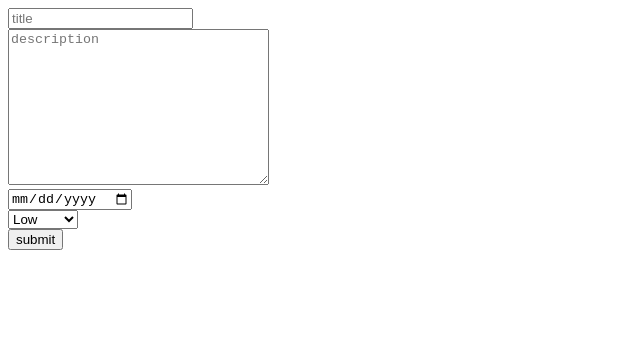
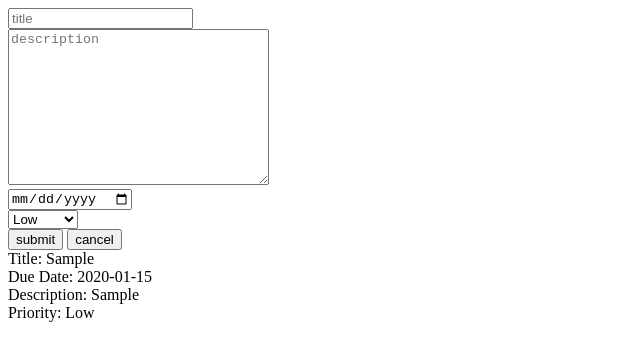
Before and after one commit to Toph765/todo-list, a website built with webpack: page dist/index.html in a window 1280 px wide. Both pictures are taken after typing "Sample", "Sample", "2020-01-15" into the empty fields and a click on the button "submit". Shown: the whole page, without its empty margins (0-640 px from the left). Built offline with nearby package versions, Linux system fonts and the light colour scheme.

Commit message:
create UI module; display task; add cancel btn

```diff
--- /dev/null
+++ b/src/UI.js
@@ -0,0 +1,32 @@
+import { AddtoList } from "./manageList";
+
+const renderTask = (() => {
+    function displayTask() {
+        let list = AddtoList.TodoList;
+        let itemToDisplay = list[list.length - 1];
+
+        const main = document.querySelector('main');
+        const container = document.createElement('div');
+
+        container.setAttribute('data-listId', `${itemToDisplay.id}`)
+
+        const title = document.createElement('div')
+        const duedate = document.createElement('div');
+        const description = document.createElement('div');
+        const priority = document.createElement('div');
+
+        title.textContent = `Title: ${itemToDisplay.title}`;
+        duedate.textContent = `Due Date: ${itemToDisplay.duedate}`;
+        description.textContent = `Description: ${itemToDisplay.description}`;
+        priority.textContent = `Priority: ${itemToDisplay.priority}`;
+
+        container.append(title, duedate, description, priority);
+        main.appendChild(container);
+
+        return main;
+    }
+
+    return { displayTask }
+})()
+
+export { renderTask }
--- a/src/index.js
+++ b/src/index.js
@@ -1,3 +1,4 @@
 import { NewTask } from "./manageTask.js";
 
 NewTask.submitTask();
+NewTask.cancelTask();
--- a/src/manageTask.js
+++ b/src/manageTask.js
@@ -1,3 +1,7 @@
+import { AddtoList } from "./manageList";
+import { renderTask } from "./UI";
+
+
 const createTask = (id, title, description, duedate, priority, completed) => {
     return {
         id, title, description, duedate, priority, completed
@@ -48,24 +52,21 @@ const NewTask = (() => {
         const submitBtn = document.querySelector('#submit');
         submitBtn.addEventListener('click', (e) => {
             createNewTask();
+            renderTask.displayTask();
             reset();
             e.preventDefault();
             });
     }
 
-    return { createNewTask, submitTask }
+    function cancelTask() {
+        const cancelBtn = document.querySelector('#cancel');
+        cancelBtn.addEventListener('click', (e) => {
+            reset();
+            e.preventDefault();
+        })
+    }
+
+    return { createNewTask, submitTask, cancelTask }
 })();
 
-const AddtoList = (() => {
-    let TodoList = [];
-
-    function addToList(task) {
-        TodoList.push(task);
-        console.log(TodoList);
-    }
-
-    return { addToList, TodoList };
-})()
-
-
 export { NewTask }
```
Also changed, not shown: dist/index.html, dist/main.js.
